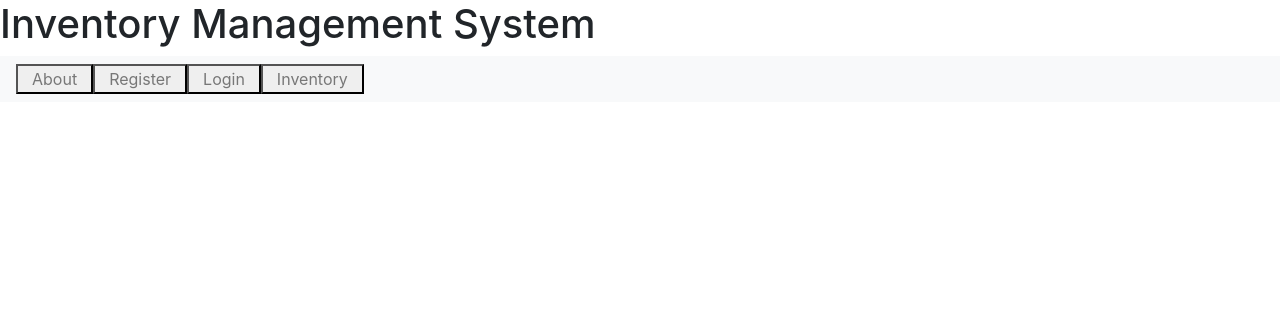
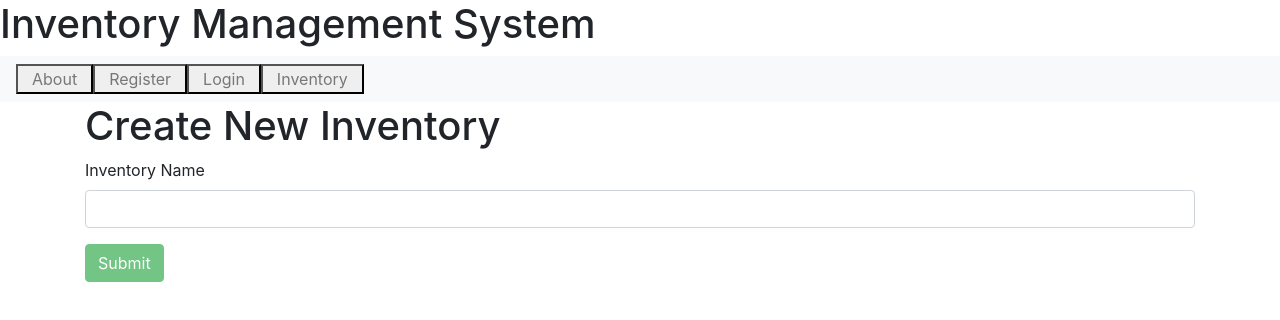
Before and after one commit to rpiambulance/inventory-management, an Angular app in the folder angular-app/: page /newInvForm in a window 1280 px wide. Before the commit this address led to /. Shown: the top 320 px of the page. Built offline with nearby package versions, Linux system fonts and the light colour scheme.

Commit message:
Added new inventory form

```diff
--- a/angular-app/src/app/app-routing.module.ts
+++ b/angular-app/src/app/app-routing.module.ts
@@ -5,12 +5,14 @@ import { InventoryComponent } from './inventory/inventory.component';
 import { AppComponent } from './app.component';
 import { RegisterComponent } from './register/register.component';
 import { SingleInventoryComponent } from './single-inventory/single-inventory.component';
+import { NewInvFormComponent } from './new-inv-form/new-inv-form.component';
 
 const routes: Routes = [
   { path: 'login', component: LoginComponent },
   { path: 'inventory', component: InventoryComponent },
   { path: 'single-inventory/:name', component: SingleInventoryComponent },
-  { path: 'register', component: RegisterComponent}
+  { path: 'register', component: RegisterComponent},
+  { path: 'newInvForm', component: NewInvFormComponent}
 ];
 
 @NgModule({
--- a/angular-app/src/app/app.module.ts
+++ b/angular-app/src/app/app.module.ts
@@ -11,6 +11,7 @@ import { SingleInventoryComponent } from './single-inventory/single-inventory.co
 import { RegisterComponent } from './register/register.component';
 import { HttpClientModule } from '@angular/common/http';
 import { LandingPageComponent } from './landing-page/landing-page.component';
+import { NewInvFormComponent } from './new-inv-form/new-inv-form.component';
 
 @NgModule({
   declarations: [
@@ -19,7 +20,8 @@ import { LandingPageComponent } from './landing-page/landing-page.component';
     InventoryComponent,
     SingleInventoryComponent,
     RegisterComponent,
-    LandingPageComponent
+    LandingPageComponent,
+    NewInvFormComponent
   ],
   imports: [
     BrowserModule,
--- a/angular-app/src/app/inventory/inventory.component.html
+++ b/angular-app/src/app/inventory/inventory.component.html
@@ -14,7 +14,7 @@
 
 <p class="functions">
 
-    <button type="submit" class="btn btn-success">New Inventory</button><br/>
+    <button type="button" (click)="newInvButtonClick()" class="btn btn-success">New Inventory</button><br/>
     <button type="submit" class="btn btn-info">Generate API</button><br/>
     <button type="submit" class="btn btn-danger">Manage Inventories</button>
   <!-- extra informataion and functions goes here
--- a/angular-app/src/app/inventory/inventory.component.ts
+++ b/angular-app/src/app/inventory/inventory.component.ts
@@ -3,6 +3,7 @@ import { Inventory } from '../inventory';
 import { User } from '../user';
 import { currentUser, MOCK_USERS } from '../mock-data';
 import { GetInventoriesService } from '../get-inventories.service';
+import { Router } from '@angular/router';
 
 @Component({
   selector: 'app-inventory',
@@ -24,7 +25,7 @@ export class InventoryComponent implements OnInit {
   // for later...
   selectedInventory: string;
 
-  constructor(private data: GetInventoriesService) { }
+  constructor(private data: GetInventoriesService, public router: Router) { }
 
   ngOnInit() {
 
@@ -46,4 +47,7 @@ export class InventoryComponent implements OnInit {
     this.selectedInventory = inventory;
   }
 
+  newInvButtonClick(): void {
+    this.router.navigate(['newInvForm']);
+  }
 }
--- /dev/null
+++ b/angular-app/src/app/new-inv-form/new-inv-form.component.html
@@ -0,0 +1,13 @@
+<div class="container">
+  <h1>Create New Inventory</h1>
+  <form (ngSubmit)="onSubmit()" #newInvForm="ngForm">
+    <div class="form-group">
+      <label for="invName">Inventory Name</label>
+      <input type="text" class="form-control" id="invName" [(ngModel)]="model.name" name="invName" #invName="ngModel" required>
+      <div [hidden]="invName.valid || invName.pristine" class="alert alert-danger">
+        Inventory Name is required!
+      </div>
+    </div>
+    <button type="submit" class="btn btn-success" [disabled]="!newInvForm.form.valid">Submit</button>
+  </form>
+</div>
--- /dev/null
+++ b/angular-app/src/app/new-inv-form/new-inv-form.component.ts
@@ -0,0 +1,26 @@
+import { Component } from '@angular/core';
+import { Inventory } from '../inventory';
+import { currentUser } from '../mock-data';
+import { Router } from '@angular/router';
+
+@Component({
+  selector: 'app-new-inv-form',
+  templateUrl: './new-inv-form.component.html',
+  styleUrls: ['./new-inv-form.component.css']
+})
+export class NewInvFormComponent {
+
+  constructor(public router: Router) { }
+
+  // We can only have one inventory in JavaScript so we must make an object
+  model: Inventory = new Inventory({items: [], name: '', people: [currentUser]});
+
+  onSubmit(): void {
+    // We will do the actual submission of the form here
+    console.log('Submitted!');
+    console.log(this.model);
+    this.router.navigate(['inventory']);
+    return null;
+  }
+
+}
```
Also changed, not shown: angular-app/src/app/new-inv-form/new-inv-form.component.css (added), 1 other file (tests, documents, lock files or other folders).
